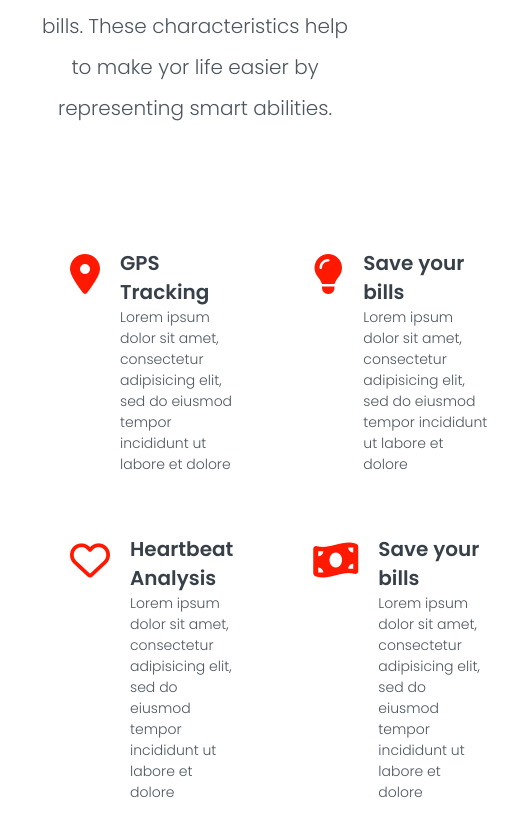
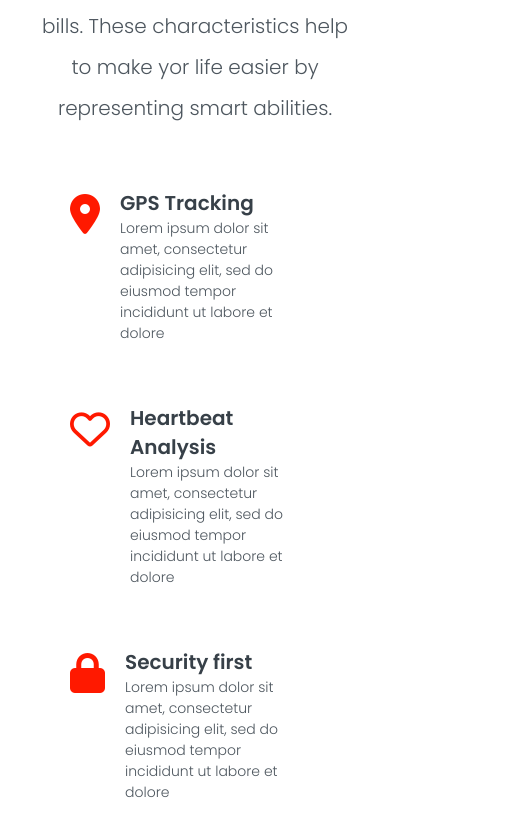
Before and after one commit to munisaazim/single_page_second_variation, a plain HTML site: page index.html in a window 390 px wide. Shown: the part 3970-4804 px from the top of the page, 509 px wide, since content can reach past the window. Drawn offline with nearby package versions, Linux system fonts and the light colour scheme.

Commit message:
Resposiveness of features

```diff
--- a/style/style.css
+++ b/style/style.css
@@ -465,3 +465,11 @@ label.checkbtn i.fa-times{
         margin-top: 60px;
     }
 }
+@media(max-width:766px){
+    .mainFeatures{
+        display: unset;
+    }
+    .features{
+        margin-top: 0px;
+    }
+}
```
